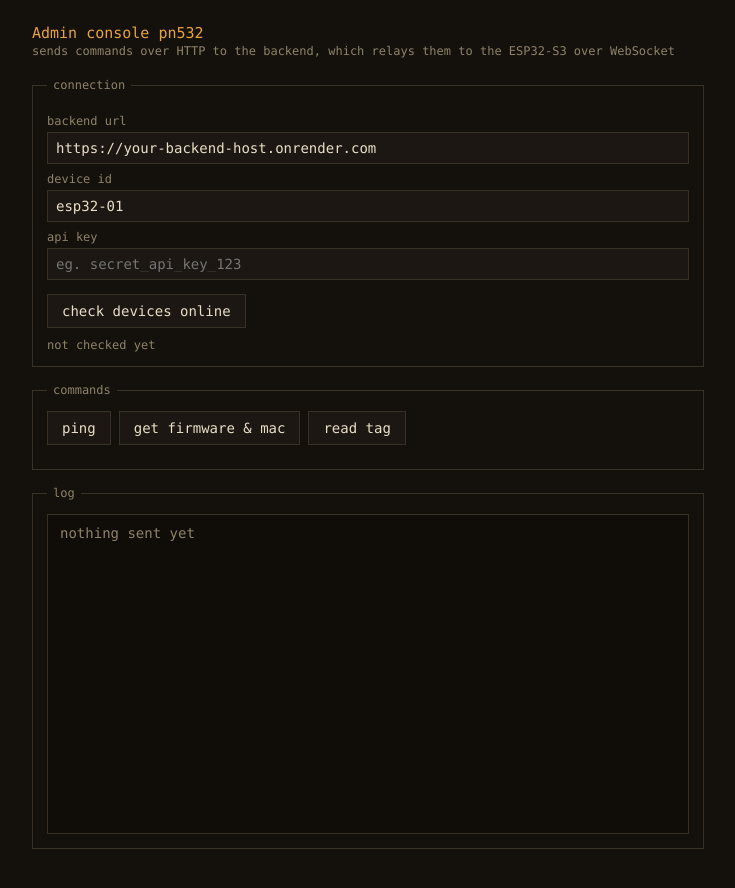
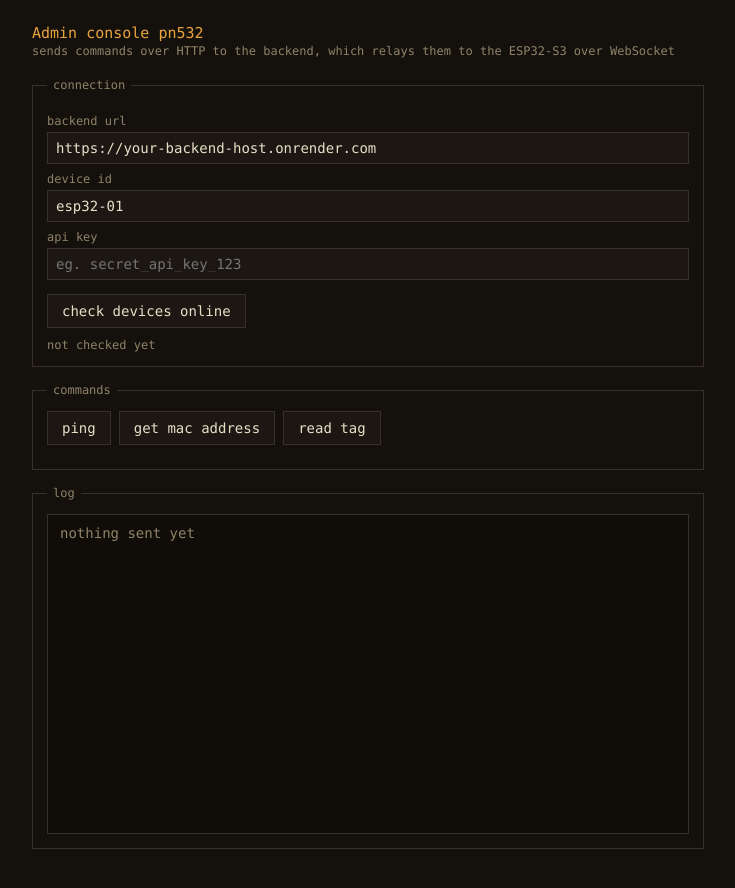
Before and after one commit to RetreaTALoveHoneymustard/Project_Lend_and_Return_Websocketesp32s3, a plain HTML site: page client/index.html in a window 1280 px wide. Shown: the whole page, without its empty margins (272-1007 px from the left). Drawn offline with Linux system fonts and the light colour scheme.

Commit message:
Replace 'get firmware & mac' button with 'get mac address'

```diff
--- a/client/index.html
+++ b/client/index.html
@@ -103,7 +103,7 @@
     <legend>commands</legend>
     <div class="row" style="margin-top:0">
       <button data-cmd="ping">ping</button>
-      <button data-cmd="get_firmware">get firmware &amp; mac</button>
+      <button data-cmd="get_mac">get mac address</button>
       <button data-cmd="read_tag">read tag</button>
     </div>
     <div class="status-line" id="busyLine"></div>
```
